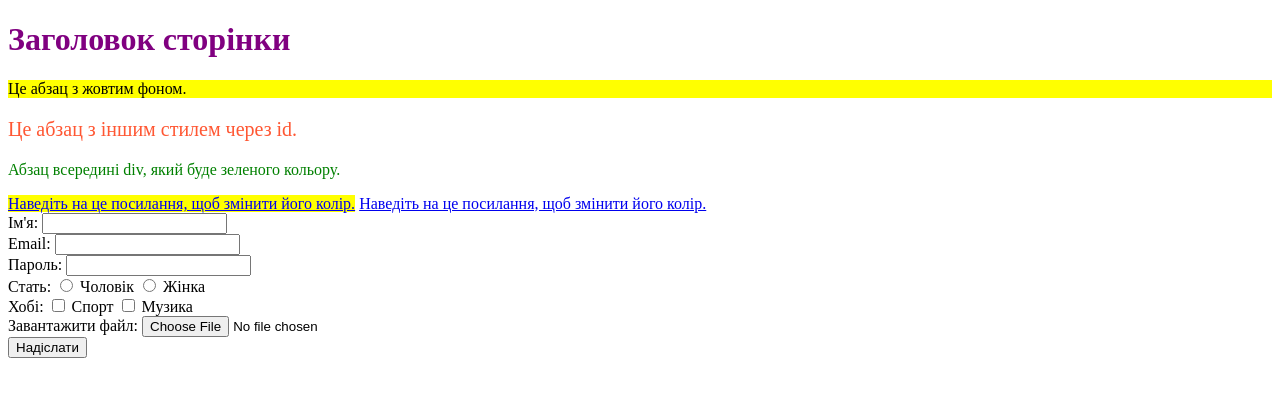
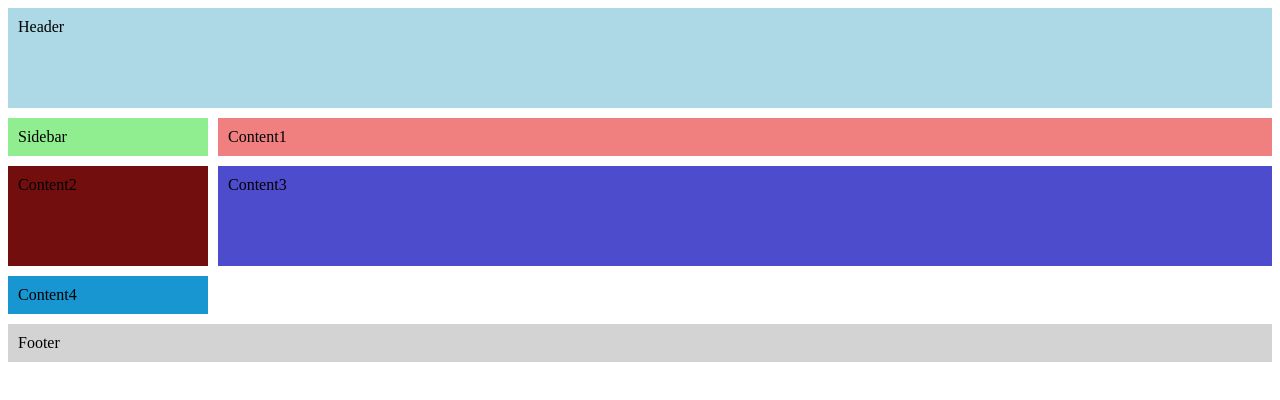
Before and after one commit to IgnatevD/it_college, a plain HTML site: page web_ programming/HTML/index.html in a window 1280 px wide. Drawn offline with Linux system fonts and the light colour scheme.

Commit message:
new file

```diff
--- a/web_ programming/HTML/index.html
+++ b/web_ programming/HTML/index.html
@@ -3,83 +3,55 @@
 <head>
     <meta charset="UTF-8">
     <meta name="viewport" content="width=device-width, initial-scale=1.0">
-  <title>Приклад селекторів та кольорів</title>
+    <title>CSS Grid Example</title>
     <style>
-    /* Селектор тегу */
-    h1 {
-      color: blue;
+        .container {
+            display: grid;
+            grid-template-columns: 200px 1fr;
+            grid-template-rows: 100px 1fr 100px;
+            grid-gap: 10px;
         }
-
-    .head {
-      color: red;
+        .header {
+            grid-column: 1 / 3;
+            background-color: lightblue;
+            padding: 10px;
         }
-
-    /* Селектор класу */
-    .highlight {
-      background-color: yellow;
+        .sidebar {
+            background-color: lightgreen;
+            padding: 10px;
         }
-
-    /* Селектор ідентифікатора */
-    #special {
-      font-size: 20px;
-      color: #ff5733;
+        .content {
+            background-color: lightcoral;
+            padding: 10px;
         }
-
-    /* Селектор нащадка */
-    div p {
-      color: green;
+        .content1 {
+            background-color: rgb(115, 14, 14);
+            padding: 10px;
         }
-
-    /* Селектор псевдокласу */
-    a:hover {
-      color: red;
+        .content2 {
+            background-color: rgb(76, 76, 205);
+            padding: 10px;
         }
-
-    .highlight:hover {
-      color: rgb(85, 255, 0);
+        .content3 {
+            background-color: rgb(23, 150, 209);
+            padding: 10px;
+        }
+        .footer {
+            grid-column: 1 / 3;
+            background-color: lightgray;
+            padding: 10px;
         }
     </style>
 </head>
 <body>
-
-  <h1 class="head" style="color: purple">Заголовок сторінки</h1>
-  <p class="highlight">Це абзац з жовтим фоном.</p>
-  <p id="special">Це абзац з іншим стилем через id.</p>
-
-  <div>
-    <p>Абзац всередині div, який буде зеленого кольору.</p>
+    <div class="container">
+        <div class="header">Header</div>
+        <div class="sidebar">Sidebar</div>
+        <div class="content">Content1</div>
+        <div class="content1">Content2</div>
+        <div class="content2">Content3</div>
+        <div class="content3">Content4</div>
+        <div class="footer">Footer</div>
     </div>
-
-  <a href="#" class="highlight">Наведіть на це посилання, щоб змінити його колір.</a>
-  <a href="#">Наведіть на це посилання, щоб змінити його колір.</a>
-
-  <form action="/submit" method="post">
-    <label for="name">Ім'я:</label>
-    <input type="text" id="name" name="name" required><br>
-
-    <label for="email">Email:</label>
-    <input type="email" id="email" name="email" required><br>
-
-    <label for="password">Пароль:</label>
-    <input type="password" id="password" name="password" required><br>
-
-    <label for="gender">Стать:</label>
-    <input type="radio" id="male" name="gender" value="male">
-    <label for="male">Чоловік</label>
-    <input type="radio" id="female" name="gender" value="female">
-    <label for="female">Жінка</label><br>
-
-    <label for="hobbies">Хобі:</label>
-    <input type="checkbox" id="sport" name="hobbies" value="sport">
-    <label for="sport">Спорт</label>
-    <input type="checkbox" id="music" name="hobbies" value="music">
-    <label for="music">Музика</label><br>
-
-    <label for="file">Завантажити файл:</label>
-    <input type="file" id="file" name="file"><br>
-
-    <input type="submit" value="Надіслати">
-  </form>
-
 </body>
 </html>
--- /dev/null
+++ b/web_ programming/HTML/styles.css
@@ -0,0 +1,57 @@
+/* Базові стилі для мобільних пристроїв */
+body {
+  margin: 0;
+  font-family: Arial, sans-serif;
+}
+
+.header, .footer {
+  height: 150px;
+  background-color: #3498db;
+  color: white;
+  text-align: center;
+  padding: 10px;
+}
+@media (min-width: 768px) {
+  .header {
+    height: 400px;
+    background-color: red;
+  }
+}
+
+@media (min-width: 1024px) {
+  .header {
+    height: 200px;
+    background-color: rgb(45, 230, 16);
+    color: black;
+  }
+}
+
+.main {
+  padding: 10px;
+}
+
+.section {
+  margin-bottom: 10px;
+  padding: 20px;
+  background-color: #f4f4f4;
+}
+
+/* Стилі для планшетів */
+@media (min-width: 768px) {
+  .main {
+    display: flex;
+    flex-wrap: wrap;
+    justify-content: space-between;
+  }
+
+  .section {
+    flex: 1 1 45%; /* Секції займають 45% від ширини контейнера */
+  }
+}
+
+/* Стилі для настільних ПК */
+@media (min-width: 1024px) {
+  .section {
+    flex: 1 1 30%; /* Секції займають 30% від ширини контейнера */
+  }
+}
```
Also changed, not shown: web_ programming/HTML/img/oblaka.jpg (renamed from web_ programming/HTML/oblaka.jpg), 5 other files. Lines whose indentation alone changed are shown as unchanged.
